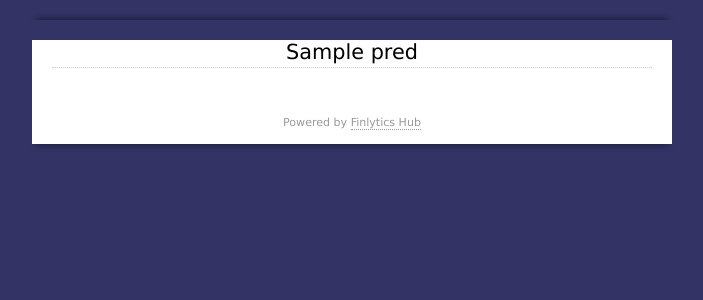
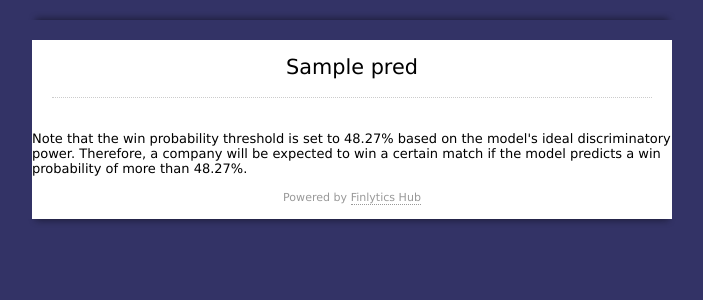
Before and after one commit to finlytics-hub/ODI, a Flask app: template templates/result.html in a window 1280 px wide. Shown: the top 300 px of the page, without its empty margins (288-991 px from the left). Run offline with Flask 2, Linux system fonts and the light colour scheme; the template is opened without the code that fills it: most values are stand-ins (such as "Sample title", 1, 10 or a date in 2020); parts of the project's set-up code (start-up, migrations or seed data) failed here and were passed over.

Commit message:
Update result.html

```diff
--- a/templates/result.html
+++ b/templates/result.html
@@ -10,10 +10,13 @@
 <div id="form_container">
 <form class="appnitro">
 	<div class="form_description">
+		<br>
 		<center><h2>{{pred}}</h2></center>
+		<br>
 	</div>
 </form>
-<br>
+Note that the win probability threshold is set to 48.27% based on the model's ideal discriminatory power. Therefore, a company will be expected to win a certain match if the model predicts a win probability of more than 48.27%.
+<br><br>
 <div id="footer">
 Powered by <a href="https://www.finlyticshub.com" target="_blank">Finlytics Hub</a>
 </div>
```
